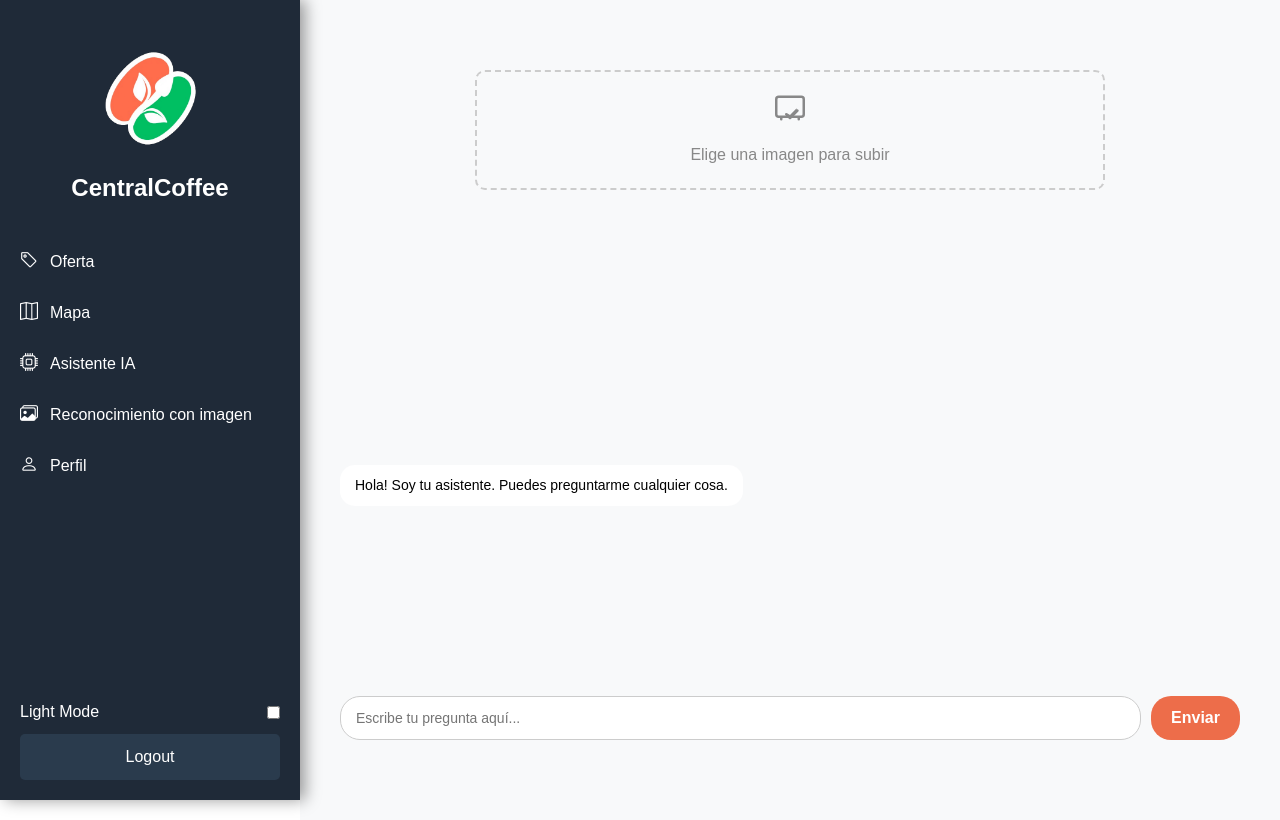
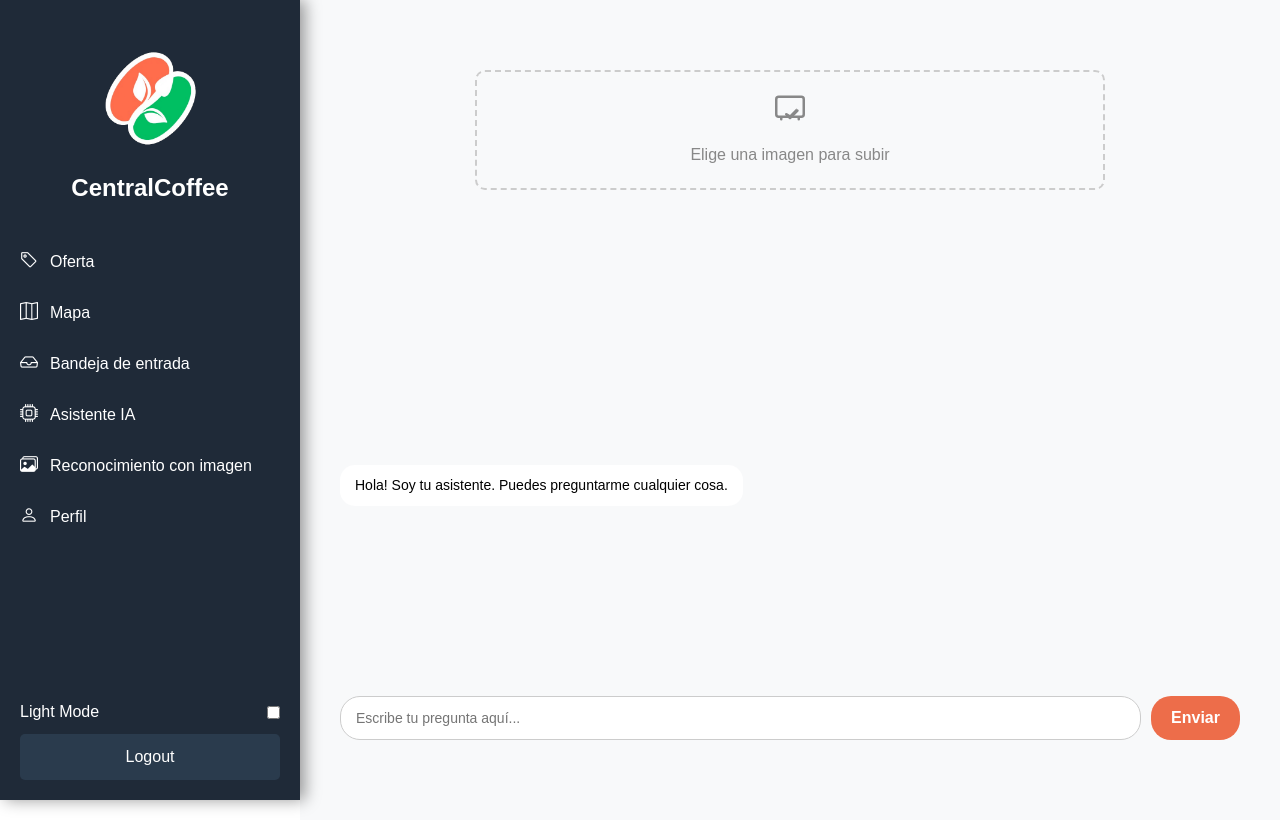
Before and after one commit to GabrielRivas12/CentralCoffeeWebTestPython, a Flask app: page /rci in a window 1280 px wide. Run offline with Flask 3, Linux system fonts and the light colour scheme.

Commit message:
primer version de bandeja de entrada, solo la navegacion

```diff
--- a/templates/base/BaseAdmin.html
+++ b/templates/base/BaseAdmin.html
@@ -41,6 +41,7 @@
         <div class="menu">
           <a href="{{ url_for('ofertas.listar_ofertas') }}"><i class="bi bi-tag"></i>Oferta</a>
           <a href="{{ url_for('home.mapa') }}"><i class="bi bi-map"></i>Mapa</a>
+          <a href="{{ url_for('home.Bandeja_entrada') }}"><i class="bi bi-inbox"></i>Bandeja de entrada</a>
           <a href="{{ url_for('assistant.chatbox') }}"><i class="bi bi-cpu"></i>Asistente IA</a>
           <a href="{{ url_for('home.rci') }}"><i class="bi bi-images"></i>Reconocimiento con imagen</a>
           <a href="{{ url_for('profile.profile') }}">
@@ -74,6 +75,7 @@
         <div class="menu">
           <a href="{{ url_for('ofertas.listar_ofertas') }}"><i class="bi bi-tag"></i>Oferta</a>
           <a href="{{ url_for('home.mapa') }}"><i class="bi bi-map"></i>Mapa</a>
+                    <a href="{{ url_for('home.Bandeja_entrada') }}"><i class="bi bi-inbox"></i>Bandeja de entrada</a>
           <a href="{{ url_for('assistant.chatbox') }}"><i class="bi bi-cpu"></i>Asistente IA</a>
           <a href="{{ url_for('home.rci') }}"><i class="bi bi-images"></i>Reconocimiento con imagen</a>
           <a href="{{ url_for('profile.profile') }}">
--- /dev/null
+++ b/templates/screens/Bandeja_entrada/Bandeja_entrada.html
@@ -0,0 +1,6 @@
+{% extends "base/BaseAdmin.html" %} {% block body %}
+
+
+
+
+{% endblock %}
```
Also changed, not shown: 1 other file.
